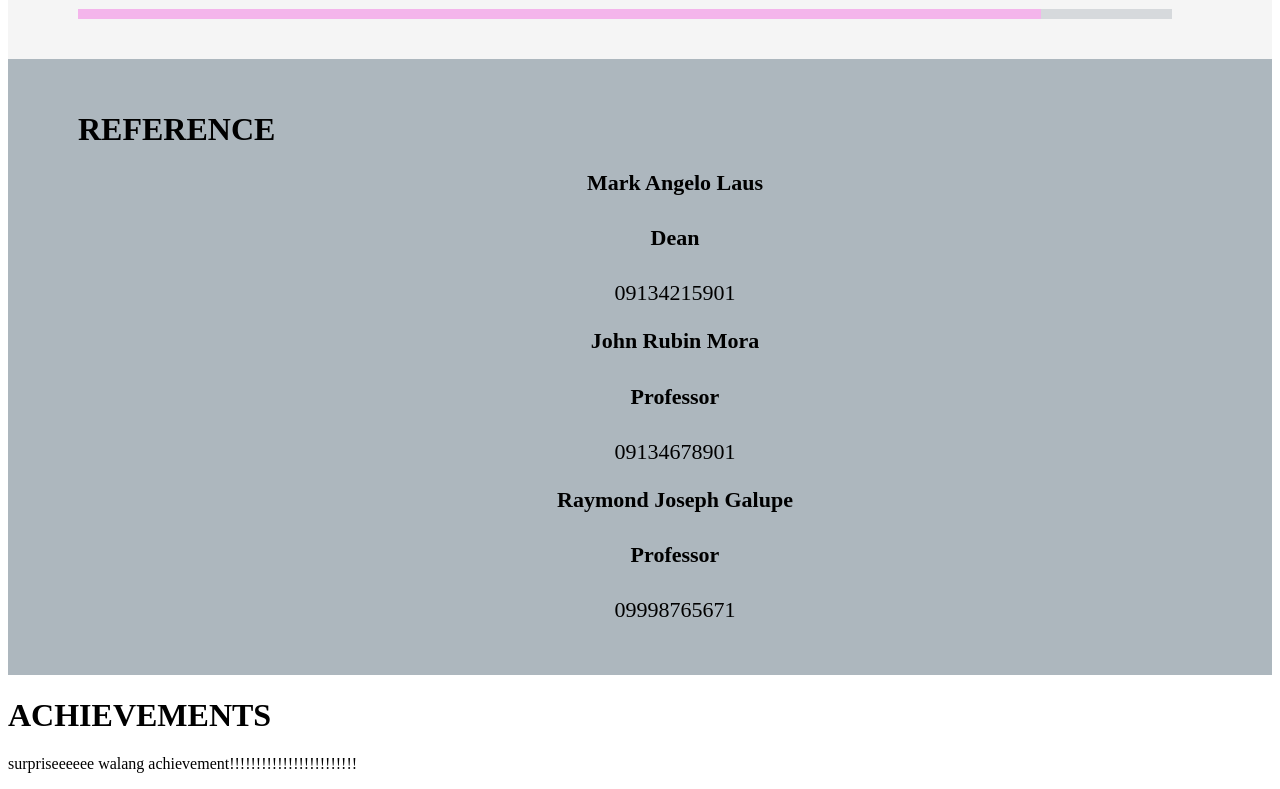
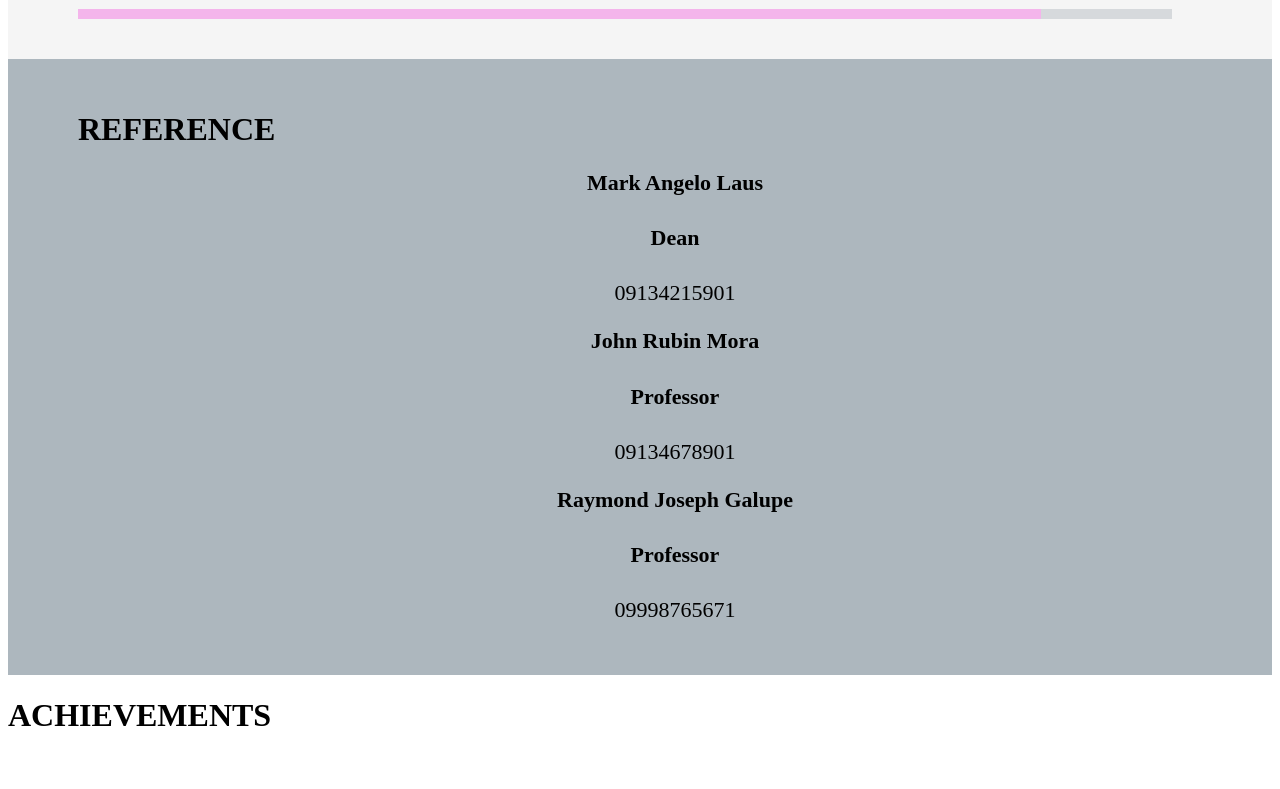
Before and after one commit to ayuumii/cv, an Angular app: page / in a window 1280 px wide. Shown: the part 2327-3116 px from the top of the page. After the commit the page ends 3082 px from the top, so only its background shows below. Built offline with nearby package versions, Linux system fonts and the light colour scheme.

Commit message:
1 file modified

```diff
--- a/src/app/achievement/achievement.component.html
+++ b/src/app/achievement/achievement.component.html
@@ -1,4 +1,3 @@
 <h1>ACHIEVEMENTS</h1>
 <p>
-surpriseeeeee walang achievement!!!!!!!!!!!!!!!!!!!!!!!!
 </p>
```
